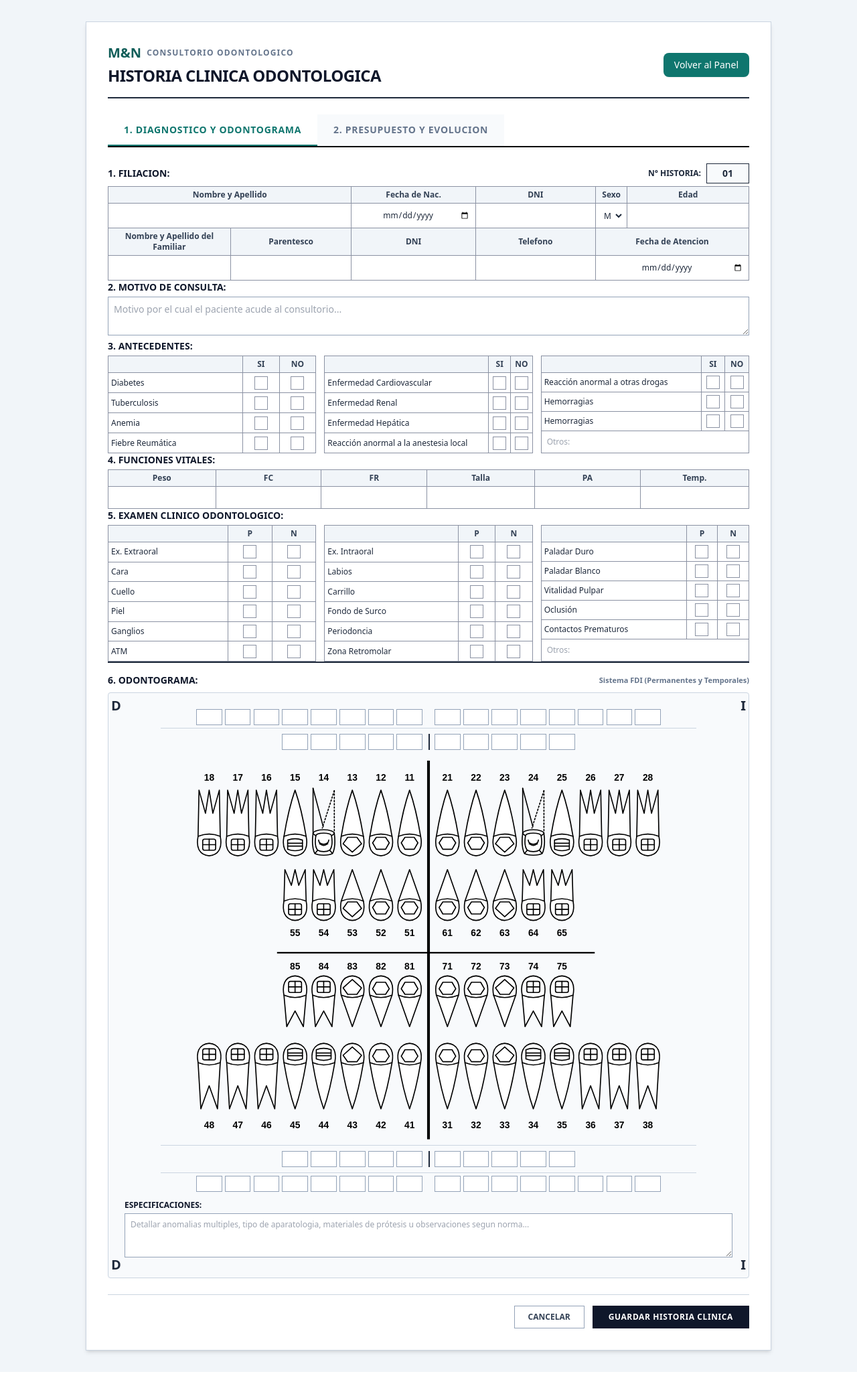
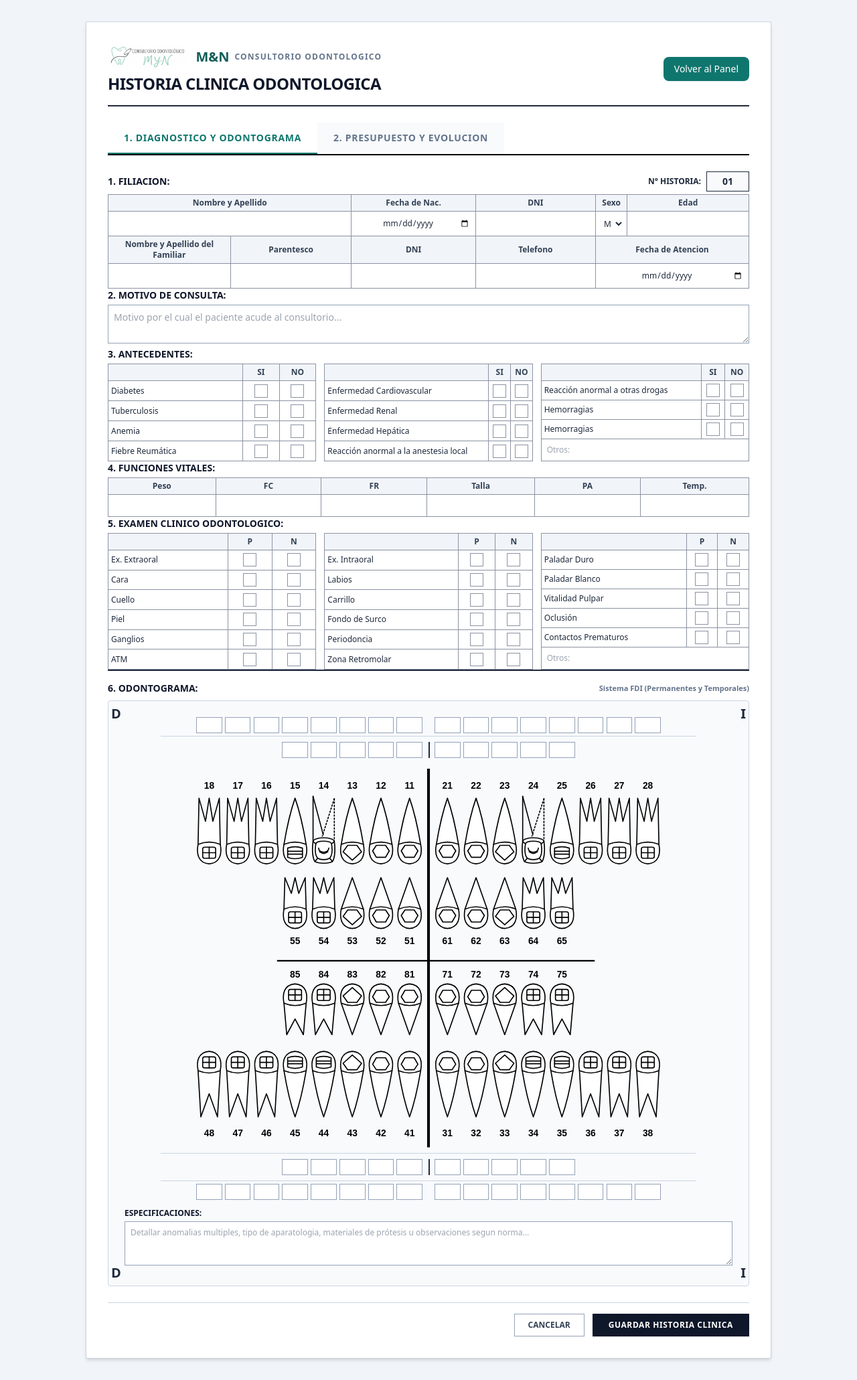
Before and after one commit to db43-boop/OdontoMyN, a Flask app: page /nueva in a window 1280 px wide. Shown: the whole page at 67% size. Run offline with Flask 3, Linux system fonts and the light colour scheme; data that the repository does not hold is empty; some libraries are stand-ins or nearby versions.

Commit message:
Actualizaciones en formulario, dashboard y app.spec

```diff
--- a/templates/formulario.html
+++ b/templates/formulario.html
@@ -99,13 +99,13 @@
 
             <div>
 
-                <div class="flex items-center gap-2">
-
-                    <span class="font-bold text-xl text-teal-800">M&N</span>
-
-                    <span class="text-xs text-slate-500 tracking-widest font-semibold uppercase">Consultorio Odontologico</span>
-
-                </div>
+               <div class="flex items-center gap-3 mb-1">
+    <img src="{{ url_for('static', filename='logo.jpg') }}" alt="Logo M&N" class="h-10 w-auto object-contain">
+    <div class="flex items-center gap-2">
+        <span class="font-bold text-xl text-teal-800">M&N</span>
+        <span class="text-xs text-slate-500 tracking-widest font-semibold uppercase">Consultorio Odontologico</span>
+    </div>
+</div>
 
                 <h1 class="text-2xl font-bold text-slate-900 tracking-tight mt-1">HISTORIA CLINICA ODONTOLOGICA</h1>
 
@@ -1404,7 +1404,7 @@
 
                         <tbody>
 
-                            {% for i in range(1, 12) %}
+                            {% for i in range(1, 22) %}
 
                             <tr>
 
@@ -1566,7 +1566,7 @@
 
             { codigo: "1.32", texto: "Transposición" },
 
-            { codigo: "1.33", texto: "Tratamiento pulpar" }
+            { codigo: "1.33", texto: "Endodoncia" }
 
         ];
 
```
Also changed, not shown: templates/dashboard.html (+6 -3 lines), static/logo.jpg (added), 1 other file.
